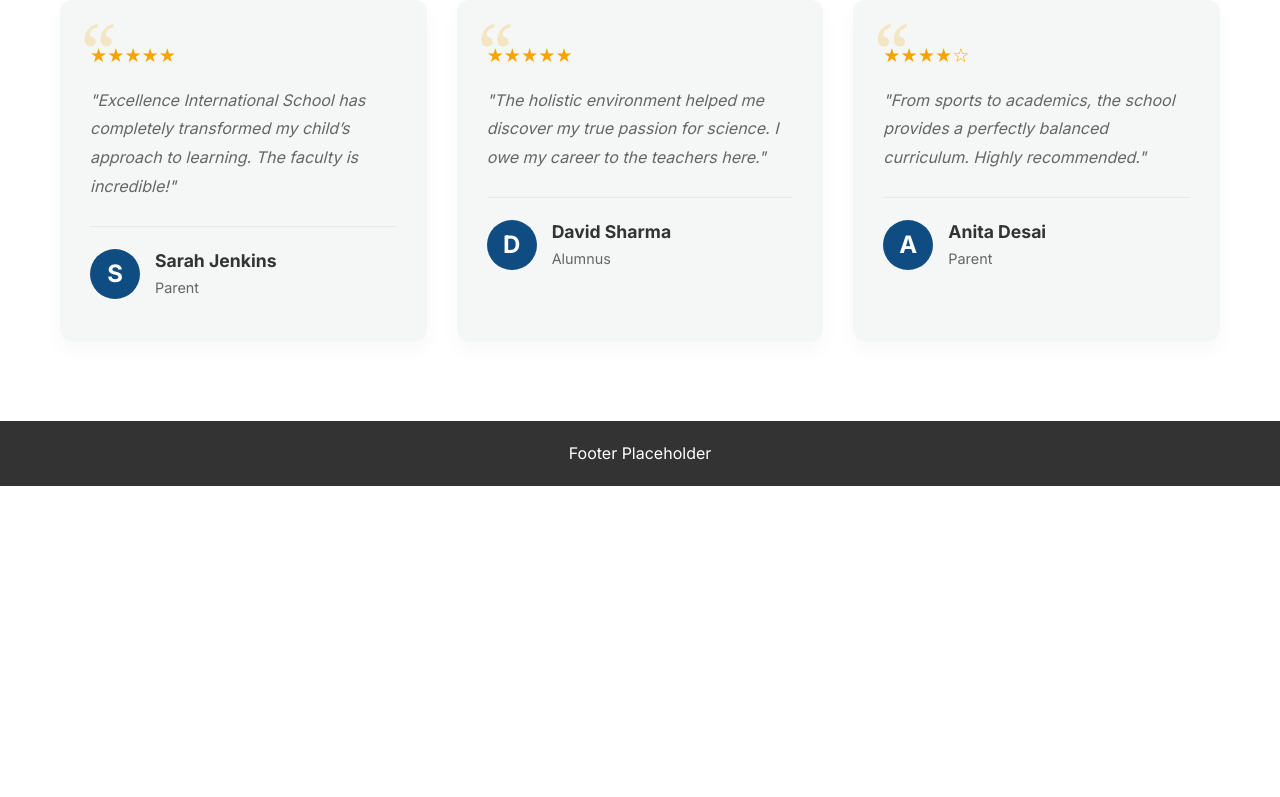
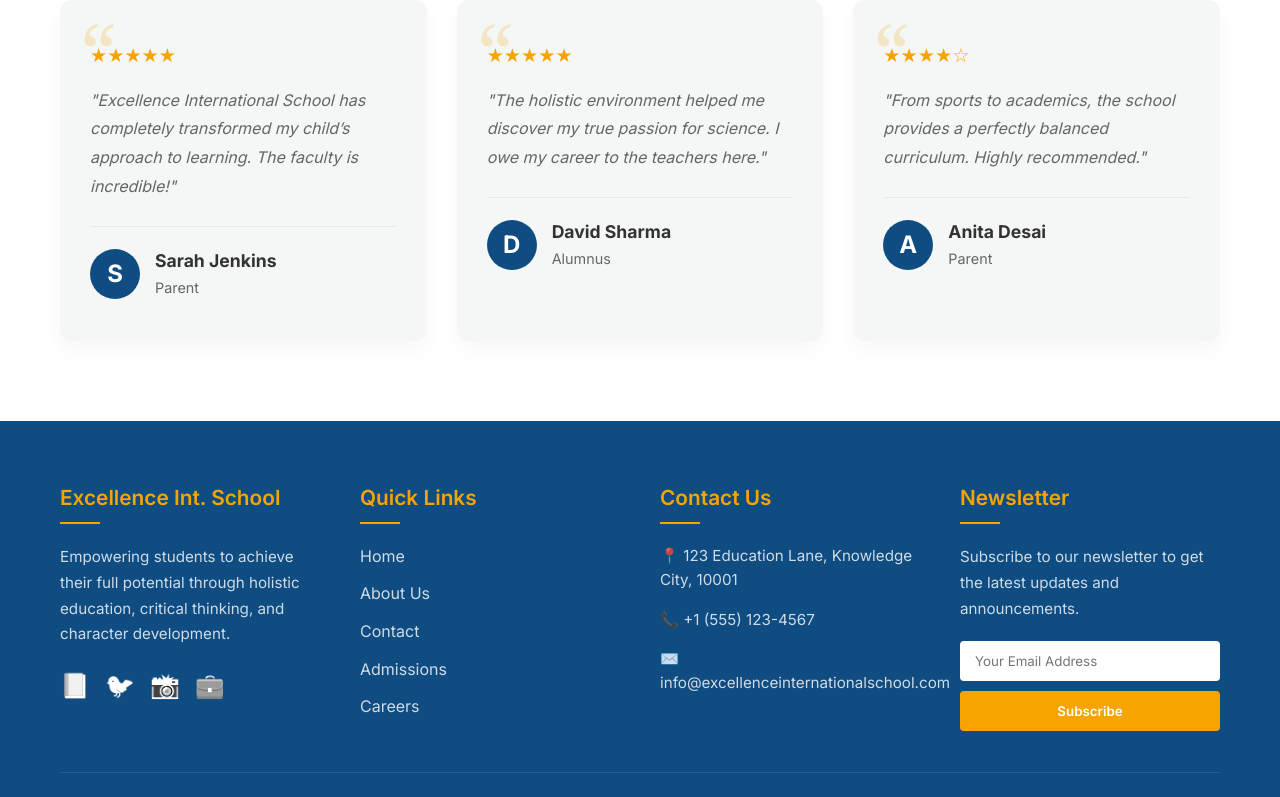
Before and after one commit to mishraabhushek875-commits/excellence-school-website-assignement, a React (Vite) app: page / in a window 1280 px wide. Shown: the part 2818-3615 px from the top of the page. Before the commit the page ends 3304 px from the top, so only its background shows below. Built offline with nearby package versions, Linux system fonts and the light colour scheme.

Commit message:
Step 7: Implemented comprehensive Footer component

```diff
--- /dev/null
+++ b/src/components/layout/Footer.css
@@ -0,0 +1,127 @@
+.footer {
+  background-color: var(--primary-color);
+  color: #fff;
+  padding: 60px 0 20px;
+  margin-top: auto;
+}
+
+.footer-grid {
+  display: grid;
+  grid-template-columns: repeat(auto-fit, minmax(220px, 1fr));
+  gap: 40px;
+  margin-bottom: 40px;
+}
+
+.footer-title {
+  font-size: 1.3rem;
+  font-weight: 600;
+  margin-bottom: 20px;
+  color: var(--secondary-color);
+  position: relative;
+  padding-bottom: 10px;
+}
+
+.footer-title::after {
+  content: '';
+  position: absolute;
+  left: 0;
+  bottom: 0;
+  width: 40px;
+  height: 2px;
+  background-color: var(--secondary-color);
+}
+
+.footer-desc {
+  color: rgba(255, 255, 255, 0.8);
+  font-size: 0.95rem;
+  margin-bottom: 20px;
+  line-height: 1.7;
+}
+
+.social-links {
+  display: flex;
+  gap: 15px;
+}
+
+.social-links a {
+  font-size: 1.5rem;
+  transition: transform 0.3s ease;
+  filter: grayscale(100%) brightness(200%);
+}
+
+.social-links a:hover {
+  transform: translateY(-3px);
+  filter: none;
+}
+
+.footer-links {
+  list-style: none;
+}
+
+.footer-links li {
+  margin-bottom: 12px;
+}
+
+.footer-links a {
+  color: rgba(255, 255, 255, 0.8);
+  text-decoration: none;
+  transition: all 0.3s ease;
+  display: inline-block;
+}
+
+.footer-links a:hover {
+  color: var(--secondary-color);
+  transform: translateX(5px);
+}
+
+.footer-contact {
+  list-style: none;
+}
+
+.footer-contact li {
+  color: rgba(255, 255, 255, 0.8);
+  margin-bottom: 15px;
+  font-size: 0.95rem;
+  display: flex;
+  gap: 10px;
+}
+
+.newsletter-form {
+  display: flex;
+  flex-direction: column;
+  gap: 10px;
+}
+
+.newsletter-form input {
+  padding: 12px 15px;
+  border: none;
+  border-radius: 4px;
+  font-family: inherit;
+  outline: none;
+}
+
+.newsletter-form button {
+  background-color: var(--secondary-color);
+  color: #fff;
+  padding: 12px 15px;
+  border: none;
+  border-radius: 4px;
+  font-weight: 600;
+  cursor: pointer;
+  transition: background-color 0.3s ease;
+}
+
+.newsletter-form button:hover {
+  background-color: #d98f00; /* slightly darker yellow */
+}
+
+.footer-bottom {
+  text-align: center;
+  padding-top: 20px;
+  border-top: 1px solid rgba(255, 255, 255, 0.1);
+  color: rgba(255, 255, 255, 0.6);
+  font-size: 0.9rem;
+  display: flex;
+  flex-direction: column;
+  gap: 5px;
+}
--- /dev/null
+++ b/src/components/layout/Footer.jsx
@@ -0,0 +1,65 @@
+import { Link } from 'react-router-dom';
+import './Footer.css';
+
+const Footer = () => {
+  return (
+    <footer className="footer">
+      <div className="container">
+        <div className="footer-grid">
+          {/* School Info */}
+          <div className="footer-col">
+            <h3 className="footer-title">Excellence Int. School</h3>
+            <p className="footer-desc">
+              Empowering students to achieve their full potential through holistic education, critical thinking, and character development.
+            </p>
+            <div className="social-links">
+              <a href="#" aria-label="Facebook">📘</a>
+              <a href="#" aria-label="Twitter">🐦</a>
+              <a href="#" aria-label="Instagram">📸</a>
+              <a href="#" aria-label="LinkedIn">💼</a>
+            </div>
+          </div>
+
+          {/* Quick Links */}
+          <div className="footer-col">
+            <h3 className="footer-title">Quick Links</h3>
+            <ul className="footer-links">
+              <li><Link to="/">Home</Link></li>
+              <li><Link to="/about">About Us</Link></li>
+              <li><Link to="/contact">Contact</Link></li>
+              <li><a href="#">Admissions</a></li>
+              <li><a href="#">Careers</a></li>
+            </ul>
+          </div>
+
+          {/* Contact Info */}
+          <div className="footer-col">
+            <h3 className="footer-title">Contact Us</h3>
+            <ul className="footer-contact">
+              <li>📍 123 Education Lane, Knowledge City, 10001</li>
+              <li>📞 +1 (555) 123-4567</li>
+              <li>✉️ info@excellenceinternationalschool.com</li>
+            </ul>
+          </div>
+
+          {/* Newsletter */}
+          <div className="footer-col">
+            <h3 className="footer-title">Newsletter</h3>
+            <p className="footer-desc">Subscribe to our newsletter to get the latest updates and announcements.</p>
+            <form className="newsletter-form" onSubmit={(e) => e.preventDefault()}>
+              <input type="email" placeholder="Your Email Address" required />
+              <button type="submit">Subscribe</button>
+            </form>
+          </div>
+        </div>
+
+        <div className="footer-bottom">
+          <p>&copy; {new Date().getFullYear()} Excellence International School. All Rights Reserved.</p>
+          <p>Designed as part of the Dettroin Assignment</p>
+        </div>
+      </div>
+    </footer>
+  );
+};
+
+export default Footer;
--- a/src/components/layout/Layout.jsx
+++ b/src/components/layout/Layout.jsx
@@ -1,5 +1,6 @@
 import { Outlet } from 'react-router-dom';
 import Navbar from './Navbar';
+import Footer from './Footer';
 
 const Layout = () => {
   return (
@@ -10,10 +11,7 @@ const Layout = () => {
         <Outlet />
       </main>
 
-      {/* Footer will go here in Step 7 */}
-      <footer style={{ padding: '20px', background: '#333', color: 'white', textAlign: 'center', marginTop: 'auto' }}>
-        <p>Footer Placeholder</p>
-      </footer>
+      <Footer />
     </div>
   );
 };
```
